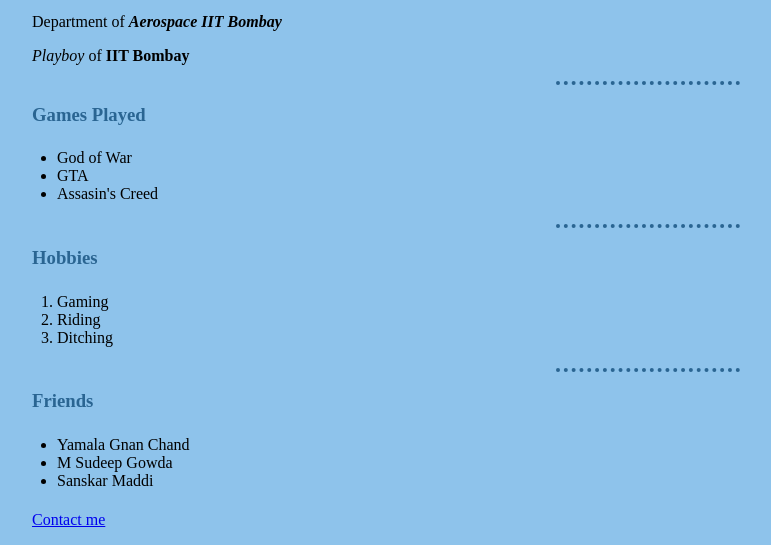
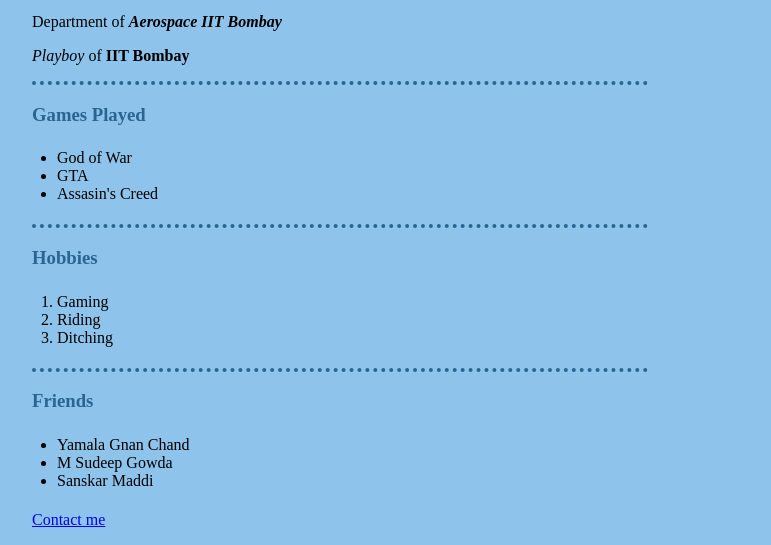
Before and after one commit to Sudeepjarvis/prachet, a plain HTML site: page index.html in a window 1280 px wide. Shown: the part 313-858 px from the top of the page, without its empty margins (8-779 px from the left). Drawn offline with Linux system fonts and the light colour scheme.

Commit message:
Update styles.css

```diff
--- a/css/styles.css
+++ b/css/styles.css
@@ -8,7 +8,8 @@
   border-top-style: dotted;
   border-color: #2a6592;
   border-width: 4px;
-  width: 15%;
+  margin-left: 0%;
+  width: 50%;
 }
 
 h1 {
```
